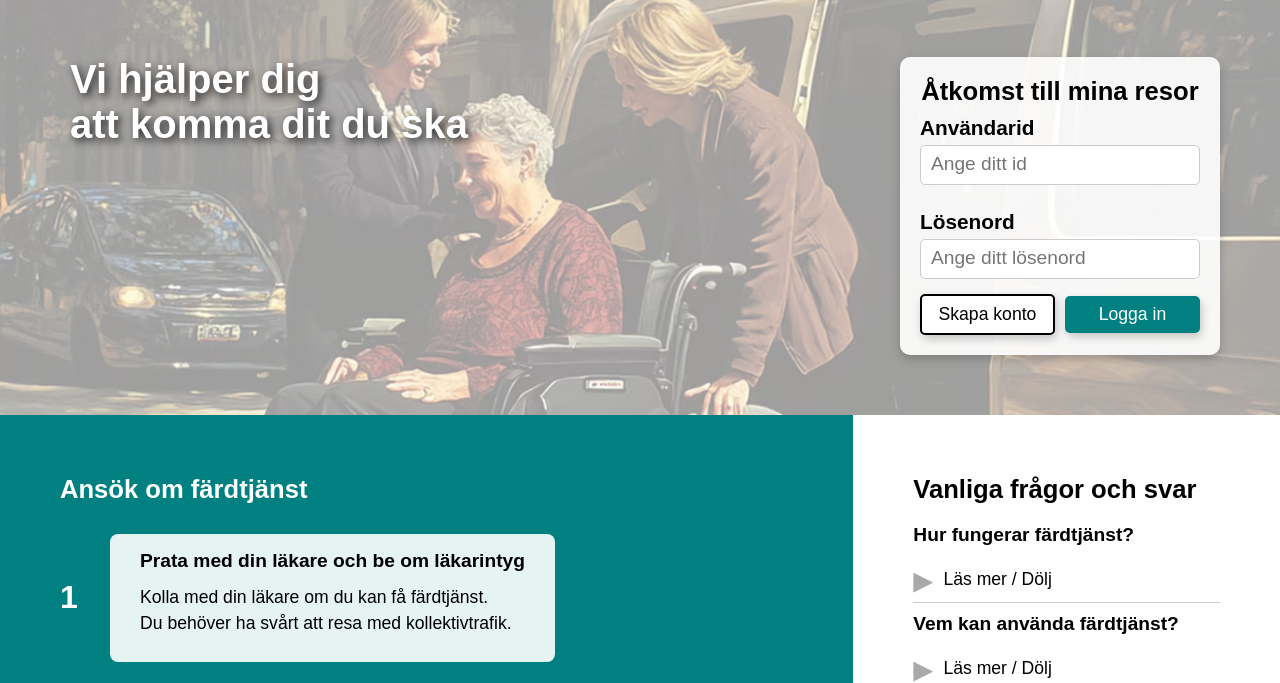
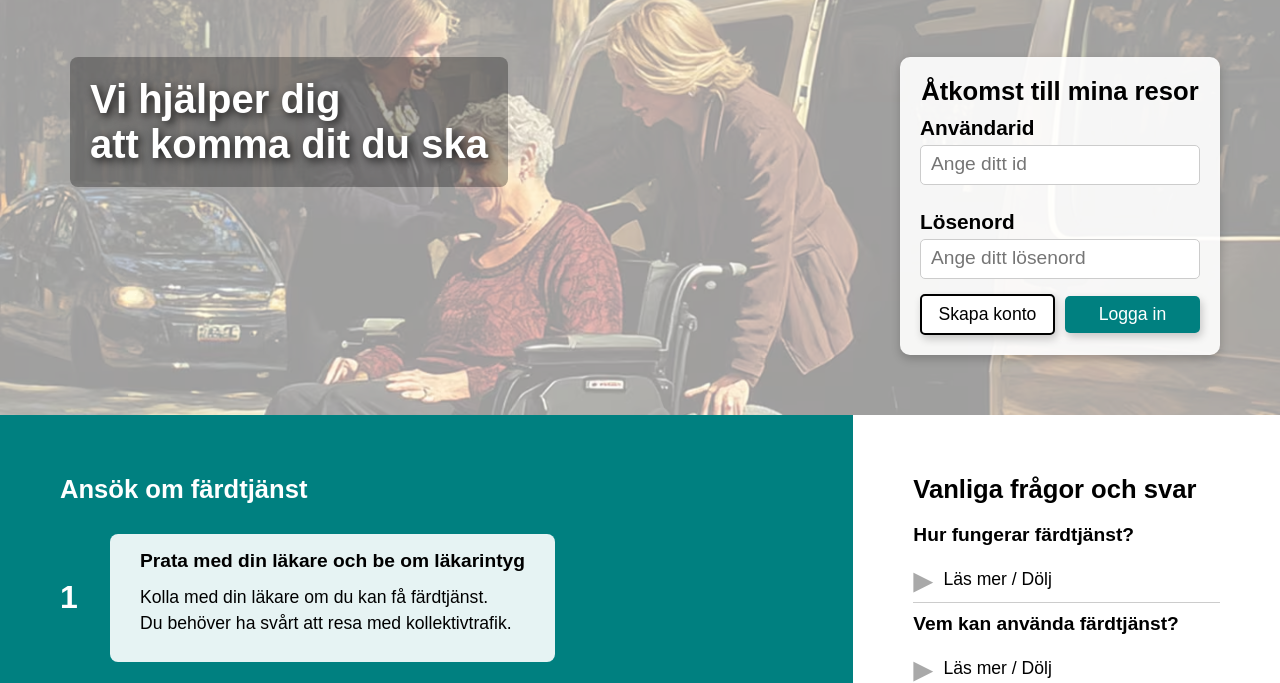
Before and after one commit to sarasjodin/fardtjanst, a plain HTML site: page index.html in a window 1280 px wide. Shown: the part 117-800 px from the top of the page. Drawn offline with Linux system fonts and the light colour scheme.

Commit message:
improved h1 readability

```diff
--- a/styles/index.css
+++ b/styles/index.css
@@ -26,6 +26,9 @@ section {
   max-width: 100%;
   z-index: 20;
   text-shadow: 3px 3px 8px rgba(0, 0, 0, 0.8);
+  background-color: rgba(0, 0, 0, 0.3);
+  border-radius: 8px;
+  padding: 20px;
 }
 
 h2 {
```
